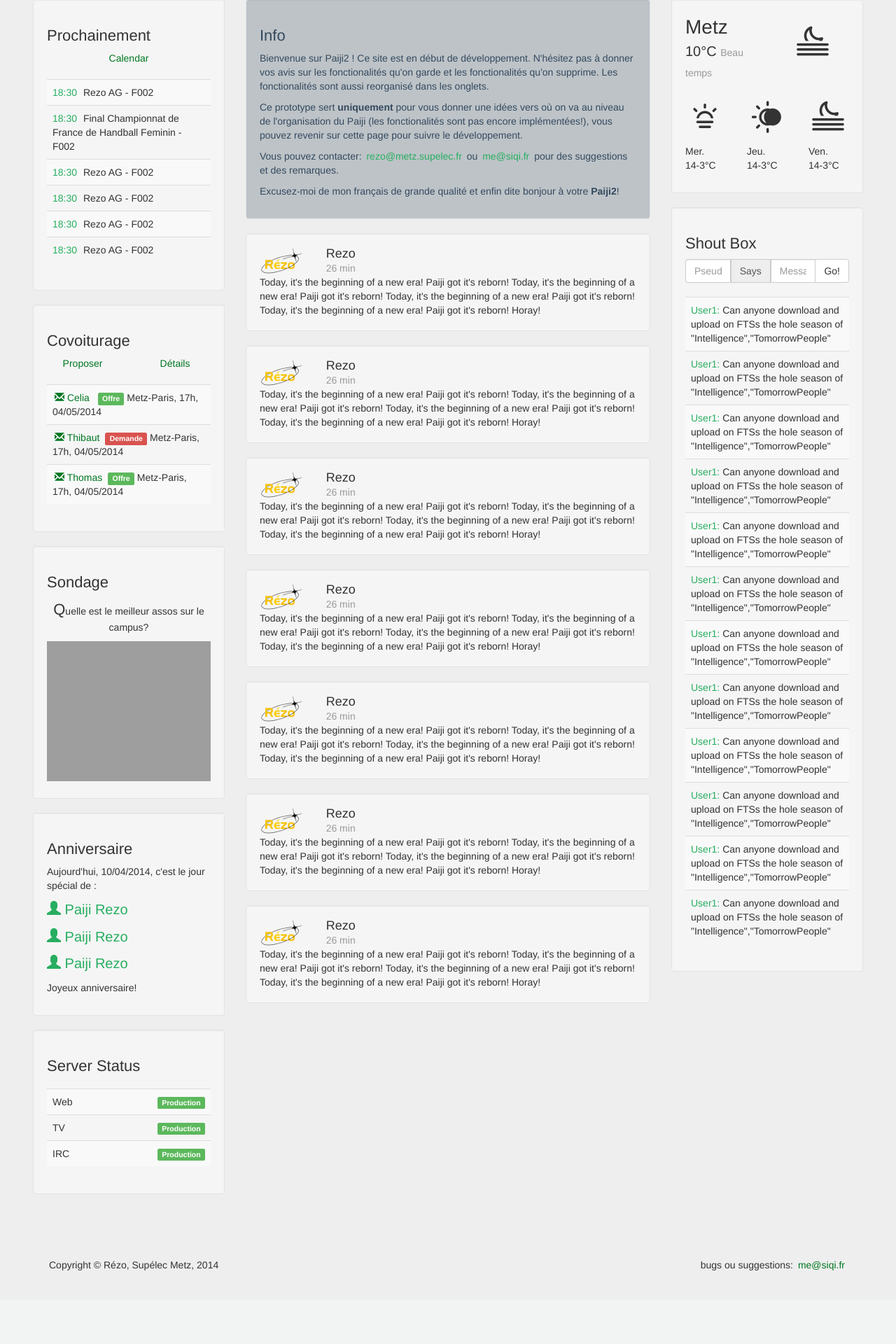
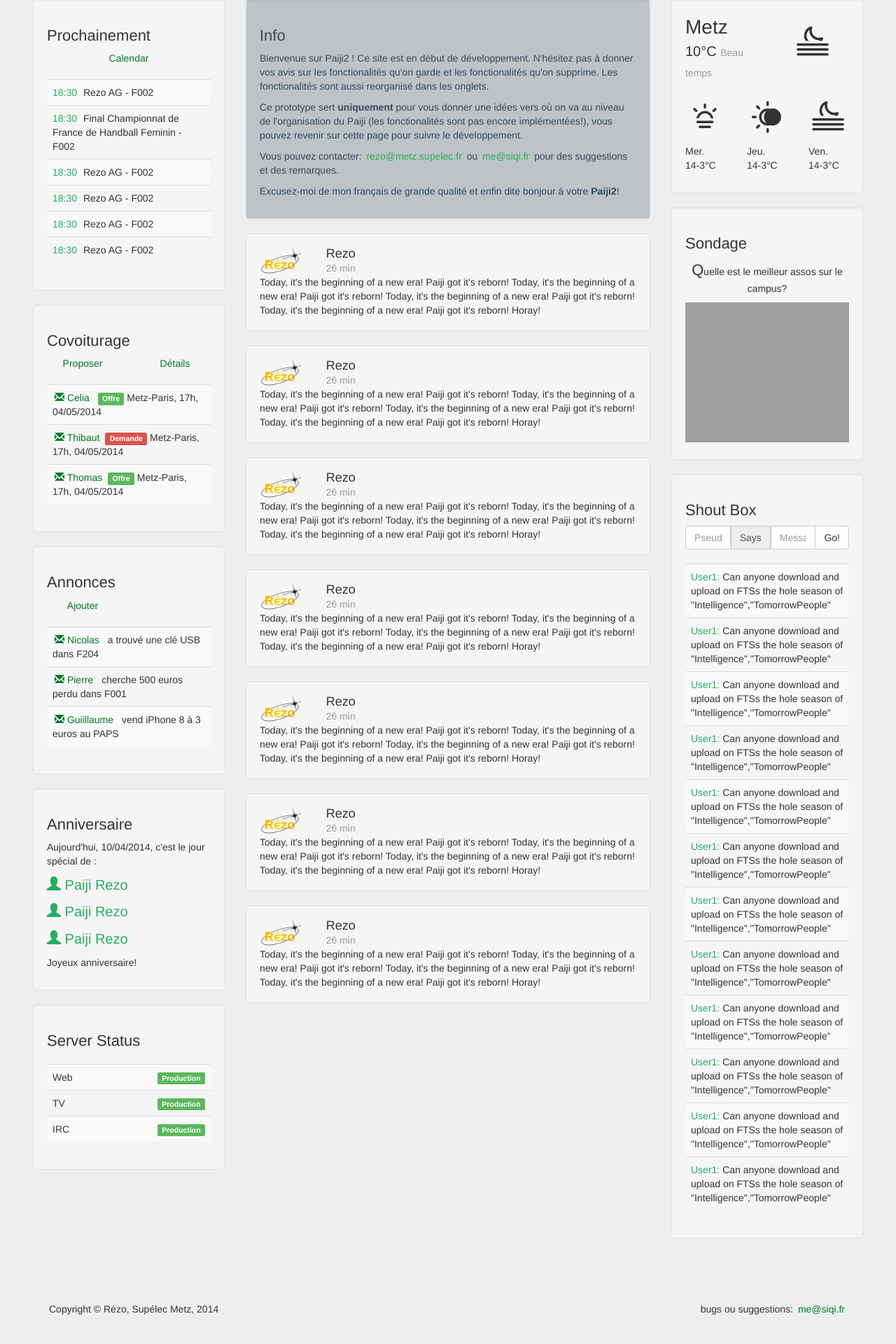
Before and after one commit to rezometz/paiji2, a Django app: template home/templates/home/index.html in a window 1280 px wide. Shown: the part 126-2046 px from the top of the page at 70% size. Before the commit the page ends 1941 px from the top, so only its background shows below. Run offline with Django 3.2, Linux system fonts and the light colour scheme; the template is opened without the code that fills it, so the values that code supplies are empty; some libraries are stand-ins or nearby versions; grey boxes are pictures that could not be loaded.

Commit message:
ajouter bloc annonce

```diff
--- a/home/templates/home/index.html
+++ b/home/templates/home/index.html
@@ -30,6 +30,18 @@
                 <p><i href="" class="weather-icon" data-icon="K"></i></br>
                 Ven.</br>14-3&deg;C</p>
             </div>
+        </div>
+    </div>
+
+    <div class="well">
+        <h3>Sondage</h3>
+        <div class="row text-center">
+            <div class="col-sm-12">
+                <p><span class="firstLetter">Q</span>uelle est le meilleur assos sur le campus? </p>
+            </div>
+        </div>
+        <div id="poll-result">
+
         </div>
     </div>
 
@@ -103,15 +115,21 @@
     </div>
 
     <div class="well">
-        <h3>Sondage</h3>
+        <h3>Annonces</h3>
         <div class="row text-center">
-            <div class="col-sm-12">
-                <p><span class="firstLetter">Q</span>uelle est le meilleur assos sur le campus? </p>
+            <div class="col-sm-6">
+                <a data-toggle="modal" data-target="#propose-annonce" href="#">
+                  Ajouter
+                </a>
             </div>
         </div>
-        <div id="poll-result">
-
-        </div>
+        <table class="table table-striped">
+            <tbody>
+                <tr><td><span class="begin-time"><a href="mailto:a@b.c"><i class="glyphicon glyphicon-envelope"></i> Nicolas</a> </span>a trouvé une clé USB dans F204</td></tr>
+                <tr><td><span class="begin-time"><a href="mailto:a@b.c"><i class="glyphicon glyphicon-envelope"></i> Pierre</a></span> cherche 500 euros perdu dans F001</td></tr>
+                <tr><td><span class="begin-time"><a href="mailto:a@b.c"><i class="glyphicon glyphicon-envelope"></i> Guiillaume</a></span> vend iPhone 8 à 3 euros au PAPS</td></tr>
+            </tbody>
+        </table>
     </div>
 
     <div class="well">
```
